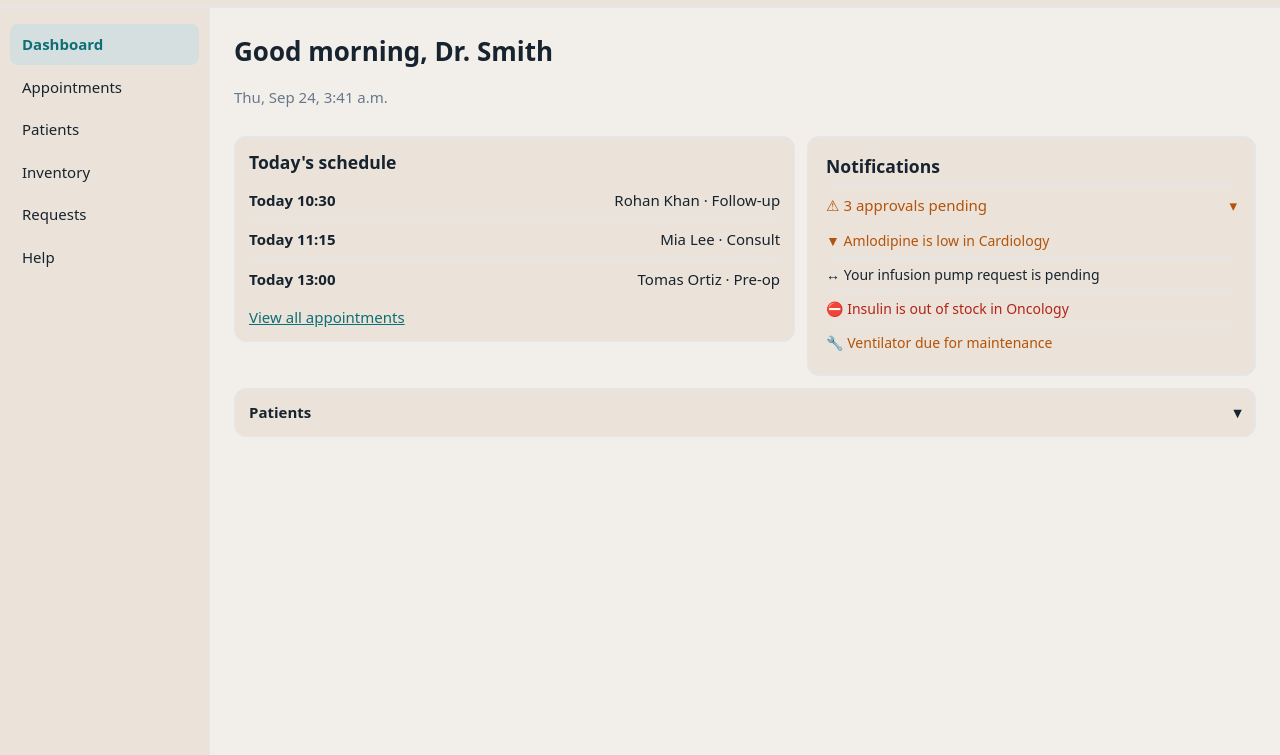
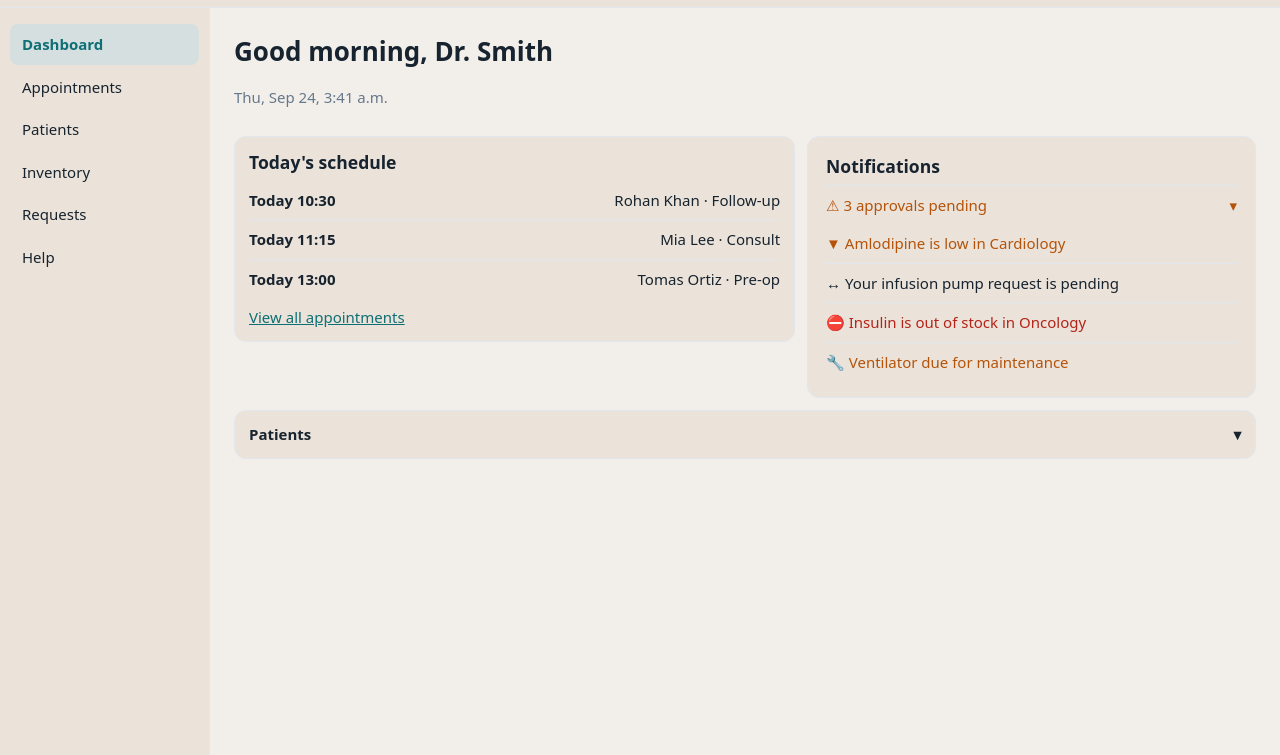
Before and after one commit to harman-06/capstone, a plain HTML site: page index.html in a window 1280 px wide. Shown: the part 53-808 px from the top of the page. Drawn offline with Linux system fonts and the light colour scheme.

Commit message:
Refactor notification card styles in CSS
Updated notification card styles to improve layout and overflow behavior.

```diff
--- a/css/style.css
+++ b/css/style.css
@@ -26,9 +26,8 @@ a.row:hover{color:var(--brand)}
 /* STEP 4: dashboard */
 .dash{display:grid;grid-template-columns:5fr 4fr;gap:12px}
 .dash .card{margin:0;padding:12px 14px}
-.w-notifications .card{max-height:400px;overflow-y:auto;padding:16px 18px;scrollbar-width:thin;scrollbar-color:var(--line) transparent}
-.w-notifications .row{padding:6px 0;font-size:14px}
-.w-notifications:last-child{grid-column:1/-1}   /* admin: notifications alone goes full width */
+.w-notifications .card{max-height:380px;display:flex;flex-direction:column;padding:16px 18px}
+.notif-list{flex:1;min-height:0;overflow-y:auto;padding-right:6px;scrollbar-width:thin;scrollbar-color:#9aa9b8 var(--line)}
 .notif-toggle{all:unset;cursor:pointer;display:flex;justify-content:space-between;width:100%;box-sizing:border-box;padding:8px 0;border-top:1px solid var(--line);font-size:15px}
 .notif-group:first-child .notif-toggle{border-top:0}
 .notif-sub{display:grid;grid-template-rows:0fr;transition:grid-template-rows .3s ease}
```
